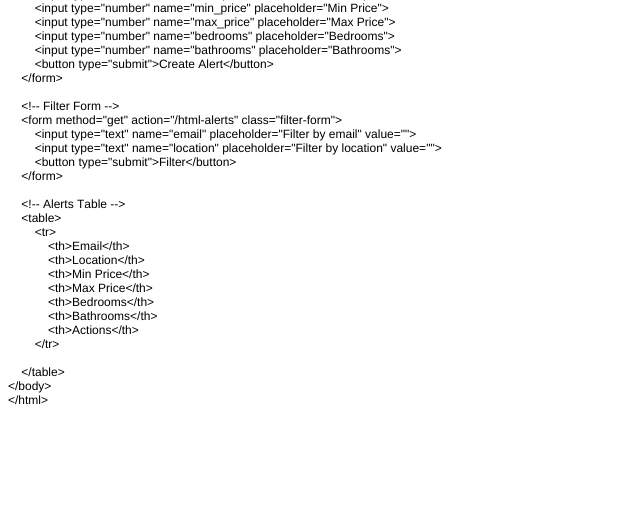
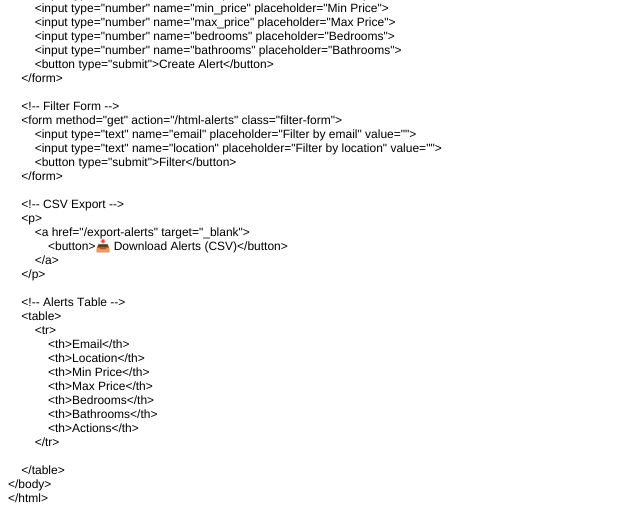
Before and after one commit to sainathchillara/apartment-alert, a FastAPI app: page /html-alerts in a window 1280 px wide. Shown: the part 357-870 px from the top of the page, without its empty margins (0-640 px from the left). Before the commit the page ends 762 px from the top, so only its background shows below. Run offline with FastAPI, Linux system fonts and the light colour scheme.

Commit message:
Add CSV export button to alerts.html

```diff
--- a/app/templates/alerts.html
+++ b/app/templates/alerts.html
@@ -54,6 +54,13 @@
 <p class="p1"><span class="s1"><span class="Apple-converted-space">        </span>&lt;button type="submit"&gt;Filter&lt;/button&gt;</span></p>
 <p class="p1"><span class="s1"><span class="Apple-converted-space">    </span>&lt;/form&gt;</span></p>
 <p class="p2"><span class="s1"></span><br></p>
+<p class="p1"><span class="s1"><span class="Apple-converted-space">    </span>&lt;!-- CSV Export --&gt;</span></p>
+<p class="p1"><span class="s1"><span class="Apple-converted-space">    </span>&lt;p&gt;</span></p>
+<p class="p1"><span class="s1"><span class="Apple-converted-space">        </span>&lt;a href="/export-alerts" target="_blank"&gt;</span></p>
+<p class="p1"><span class="s1"><span class="Apple-converted-space">            </span>&lt;button&gt;📥 Download Alerts (CSV)&lt;/button&gt;</span></p>
+<p class="p1"><span class="s1"><span class="Apple-converted-space">        </span>&lt;/a&gt;</span></p>
+<p class="p1"><span class="s1"><span class="Apple-converted-space">    </span>&lt;/p&gt;</span></p>
+<p class="p2"><span class="s1"></span><br></p>
 <p class="p1"><span class="s1"><span class="Apple-converted-space">    </span>&lt;!-- Alerts Table --&gt;</span></p>
 <p class="p1"><span class="s1"><span class="Apple-converted-space">    </span>&lt;table&gt;</span></p>
 <p class="p1"><span class="s1"><span class="Apple-converted-space">        </span>&lt;tr&gt;</span></p>
```
